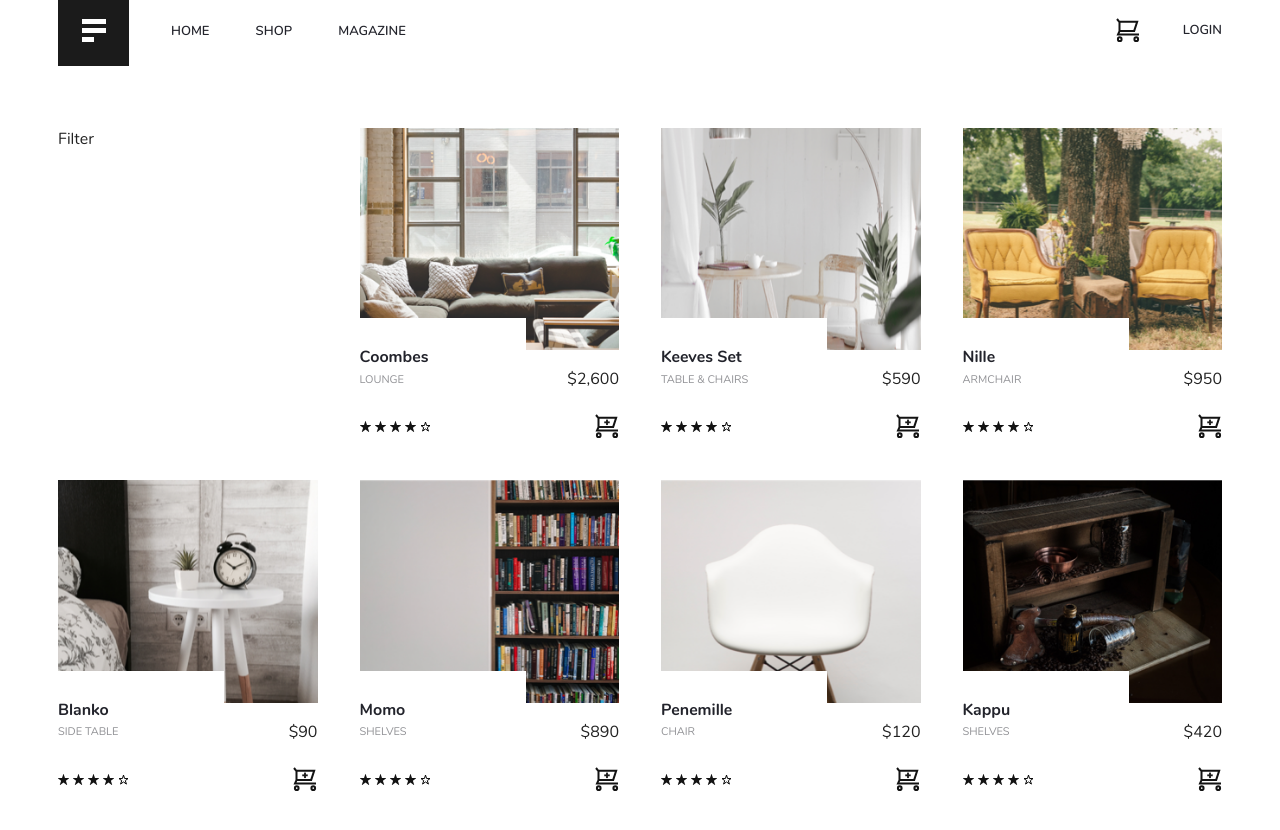
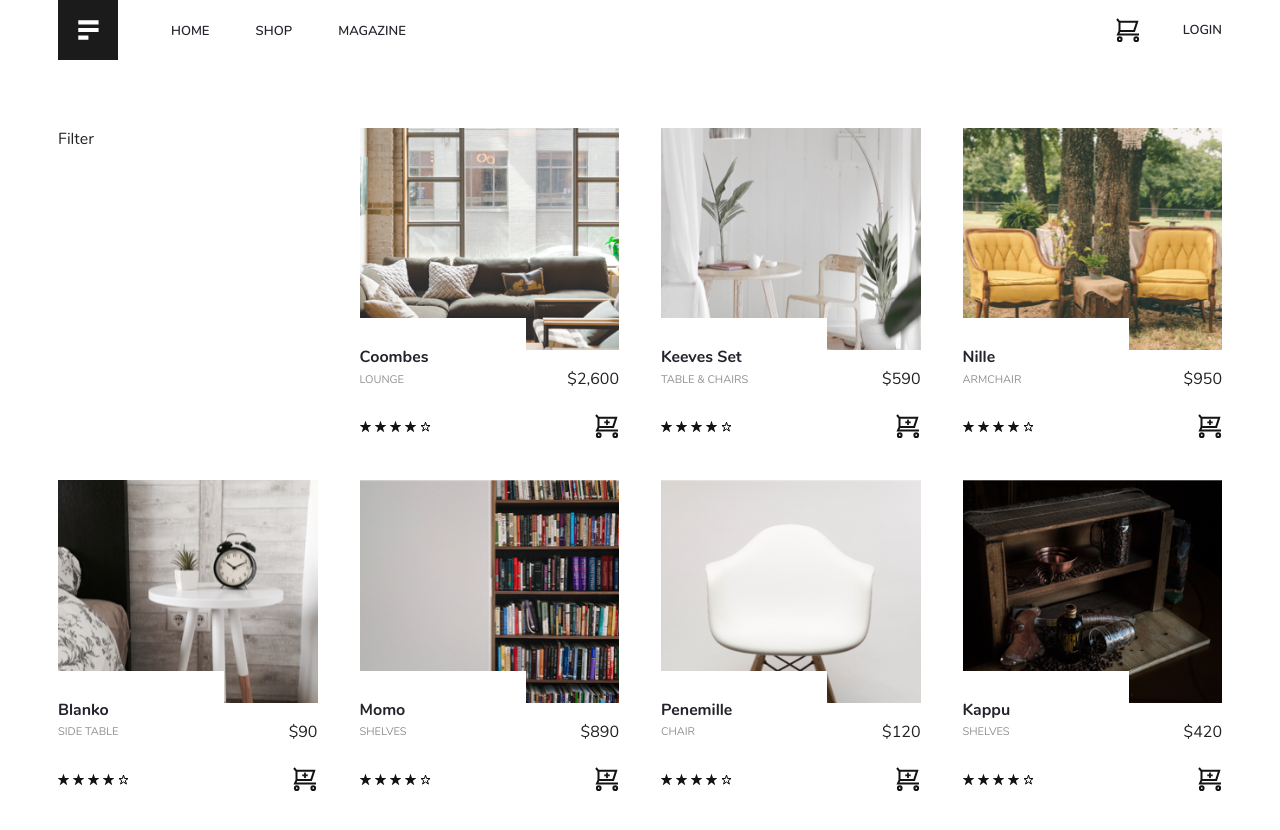
Before and after one commit to janycephoa/FED_Ecommerce, a plain HTML site: page index.html in a window 1280 px wide. Drawn offline with Linux system fonts and the light colour scheme.

Commit message:
Made the navigation sticky. Adjusted logo size in desktop view

```diff
--- a/css/main.sass
+++ b/css/main.sass
@@ -113,6 +113,10 @@ a
   grid-template-rows: 60px 0px
   grid-row: 1
   align-items: center
+  position: sticky
+  top: 0
+  background-color: #ffffff
+  z-index: 999
 
 .navLinksContainer .navLinks
   margin-left: 42px
@@ -129,7 +133,7 @@ a.navLinks
   font-weight: 600
 
 .logo
-  width: 71px
+  width: 60px
 
 .iconCart, .iconMenu, .tilesAddToCart, .iconTimes
   background-image: url('../img/icons_sprite.svg')
```
Also changed, not shown: css/main.min.css.
